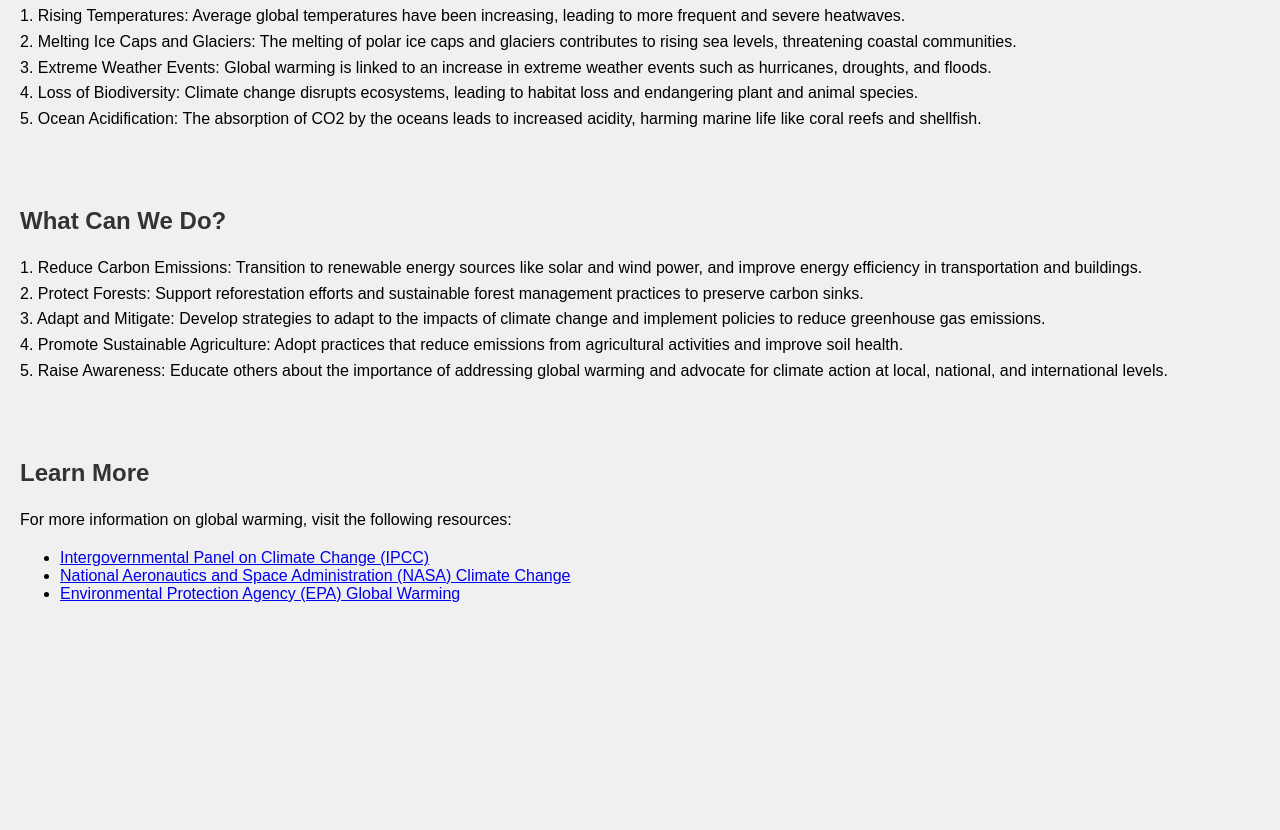
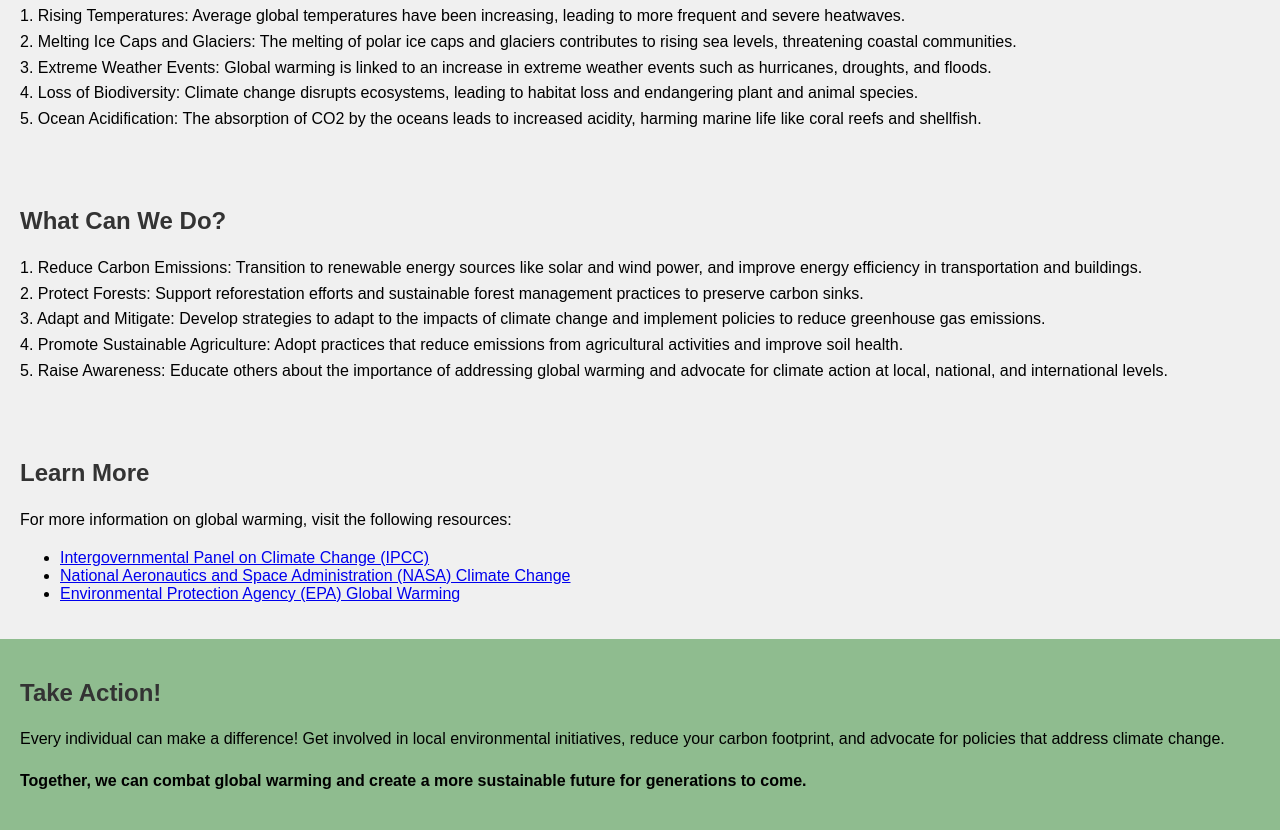
Before and after one commit to mariauleria1/internet-computer, a plain HTML site: page assets/src/index.html in a window 1280 px wide. Shown: the part 669-1499 px from the top of the page. Before the commit the page ends 1308 px from the top, so only its background shows below. Drawn offline with Linux system fonts and the light colour scheme; files that its build step writes are made by us from their sources.

Commit message:
updated cotent

```diff
--- a/assets/assets/main.css
+++ b/assets/assets/main.css
@@ -33,3 +33,6 @@ h1 {
 p {
     line-height: 1.6;
 }
+#footer{
+    background-color: darkseagreen;
+}
--- a/assets/src/index.html
+++ b/assets/src/index.html
@@ -56,5 +56,10 @@
             <li><a href="https://www.epa.gov/climate-change">Environmental Protection Agency (EPA) Global Warming</a></li>
         </ul>
     </section>
+    <section id="footer">
+        <h2>Take Action!</h2>
+        <p>Every individual can make a difference! Get involved in local environmental initiatives, reduce your carbon footprint, and advocate for policies that address climate change.</p>
+        <p><b>Together, we can combat global warming and create a more sustainable future for generations to come.</b></p>
+    </section>
 </body>
 </html>
```
